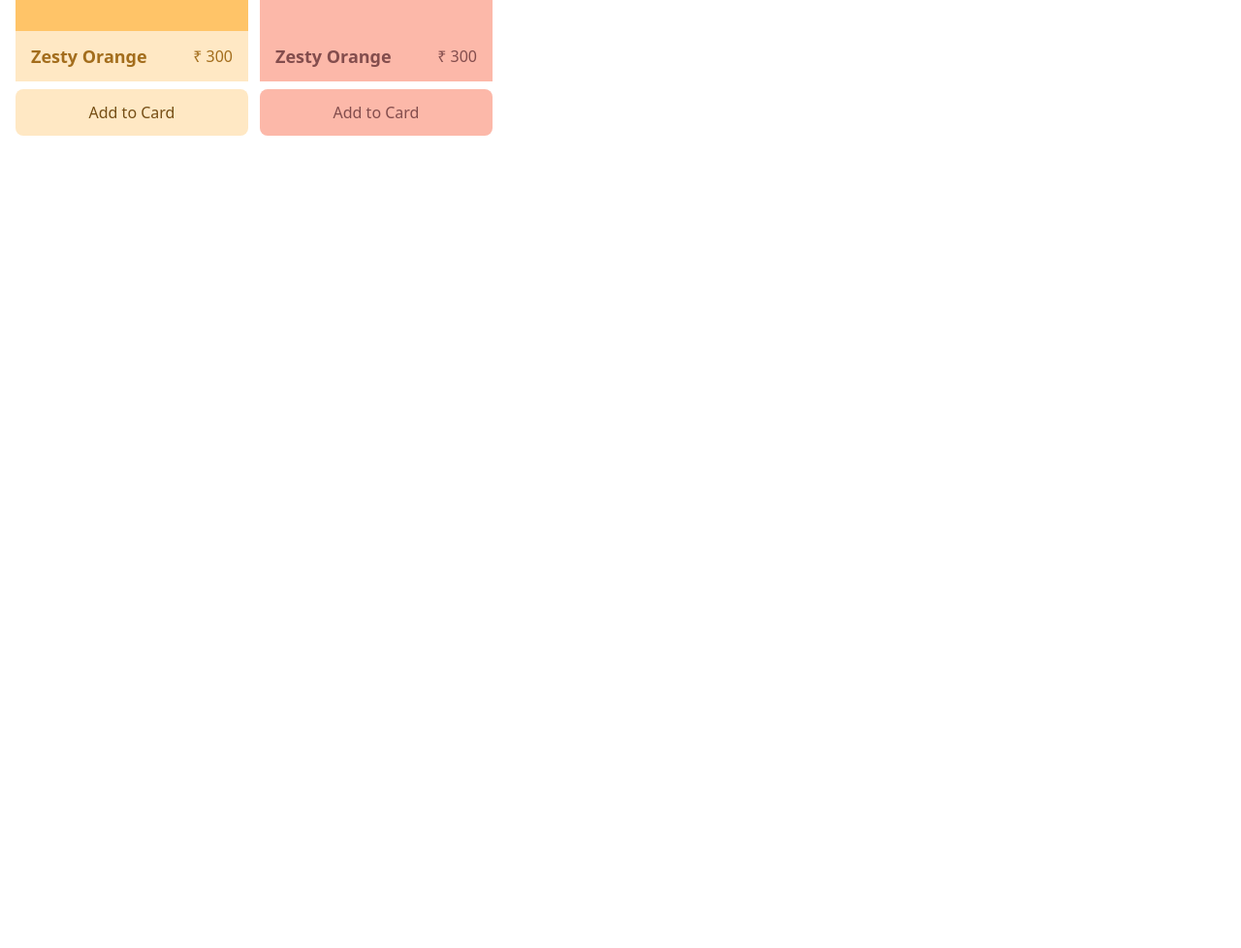
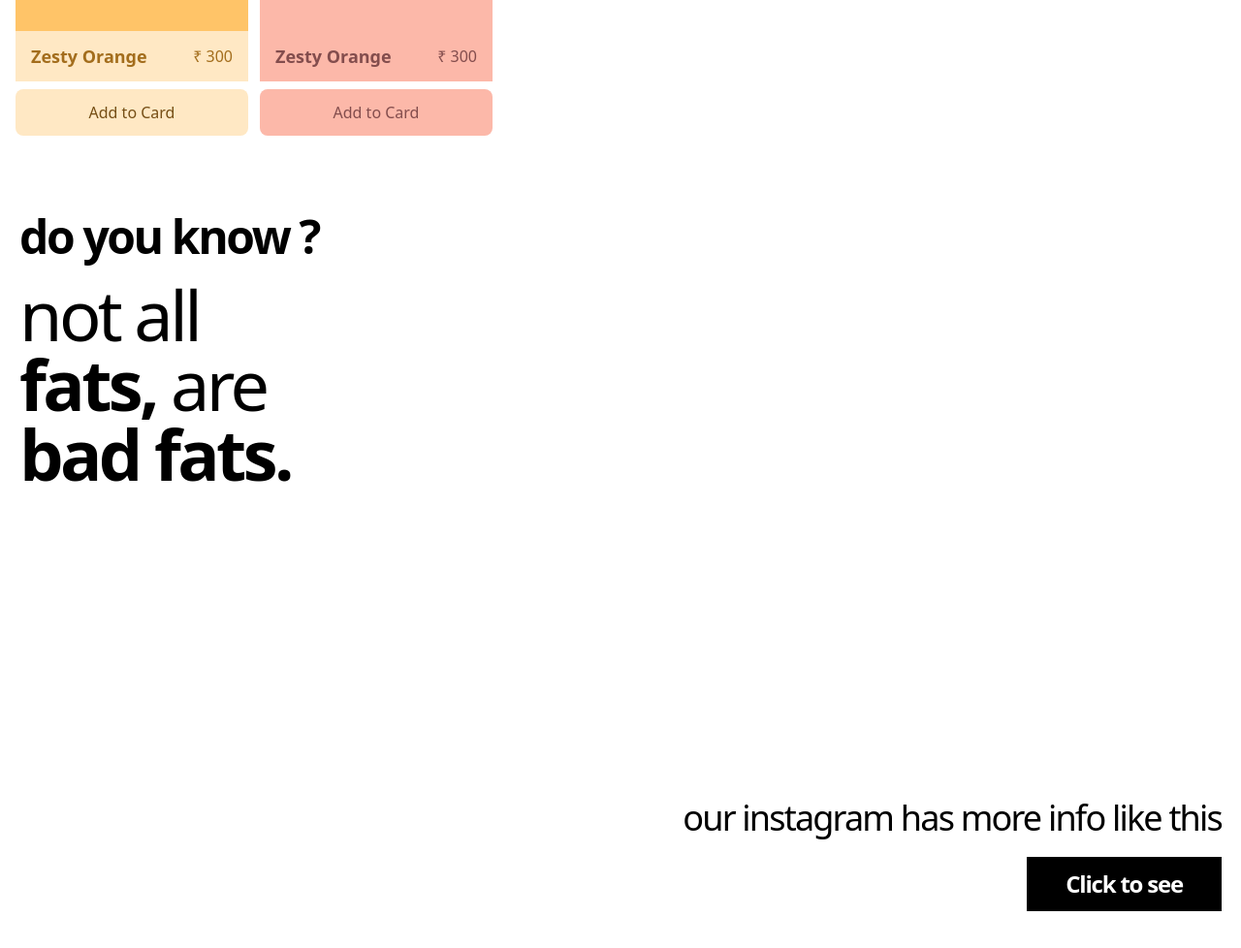
Before and after one commit to santosH7321/Beyond_Water_re-amazing, a plain HTML site: page index.html in a window 1280 px wide. Shown: the part 6136-7114 px from the top of the page at 97% size. Before the commit the page ends 6316 px from the top, so only its background shows below. Drawn offline with nearby package versions, Linux system fonts and the light colour scheme.

Commit message:
doyouKnow

```diff
--- a/index.html
+++ b/index.html
@@ -161,6 +161,23 @@
                 </div>
             </div>
       </div>
+
+      <!-- Do you Know -->
+       <div class="doyouknow  w-full flex flex-col justify-between font-regular px-5 py-10 h-screen">
+        <div class="top">
+          <h1 class="font-semibold text-5xl tracking-tighter">do you know ?</h1>
+          <h1 class="text-7xl tracking-tighter mt-5 leading-none">not all</h1>
+          <h1 class="text-7xl tracking-tighter leading-none">
+          <span class="font-semibold">fats,</span> are
+          </h1>
+          <h1 class="text-7xl tracking-tighter font-semibold">bad fats.</h1>
+        </div>
+        <div class="btn text-right">
+          <h3 class="text-4xl tracking-tighter">our <span class="font-medium">instagram has more info like this</span></h3>
+          <a class="px-10 py-3 text-white bg-black tracking-tighter mt-5 text-2xl font-semibold inline-block" href="#">Click to see</a>
+        </div>
+       </div>
+
     </div>
 
     <script src="./script.js"></script>
--- a/style.css
+++ b/style.css
@@ -0,0 +1,3 @@
+.products::-webkit-scrollbar{
+    display: none;
+}
```
